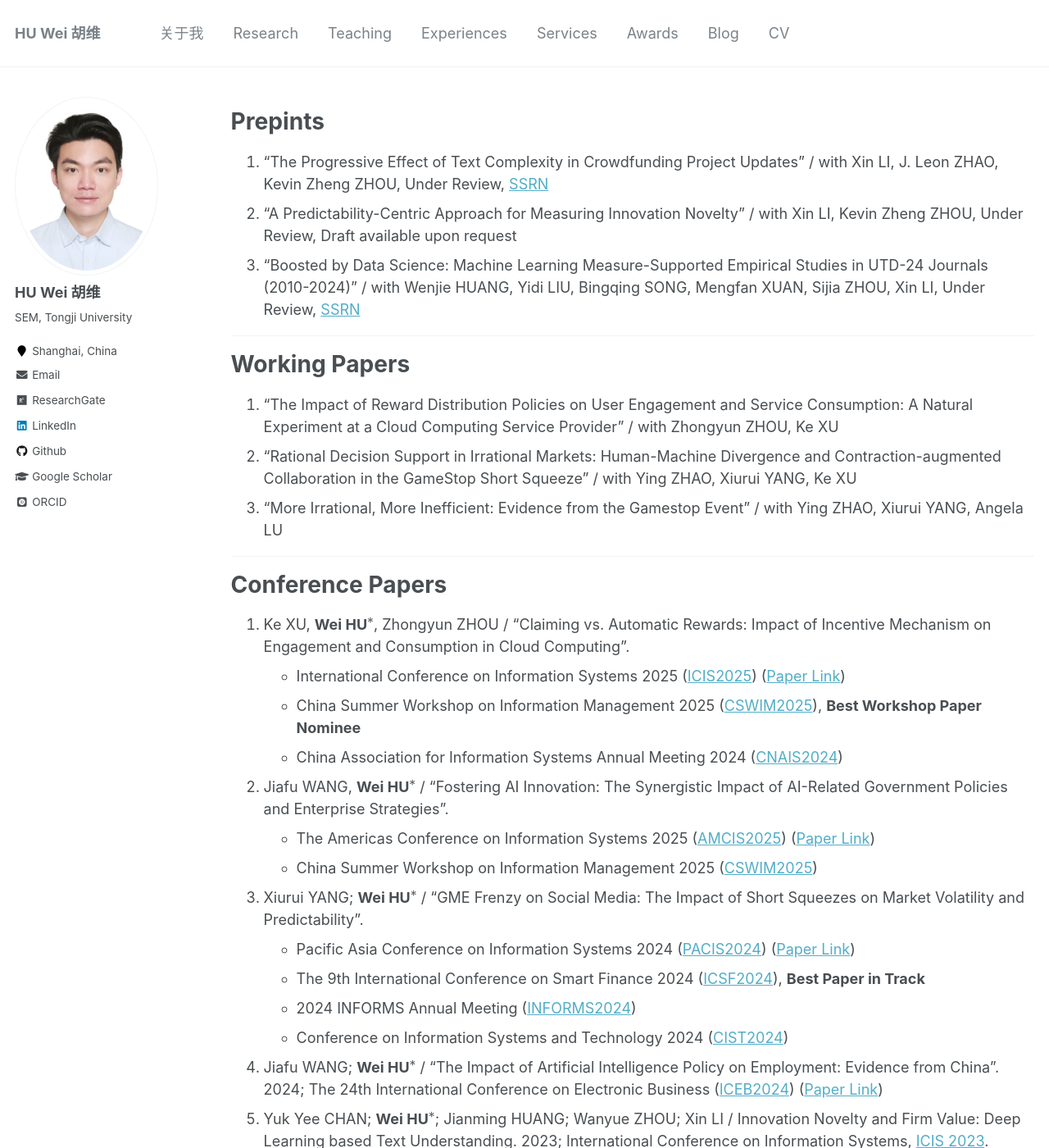
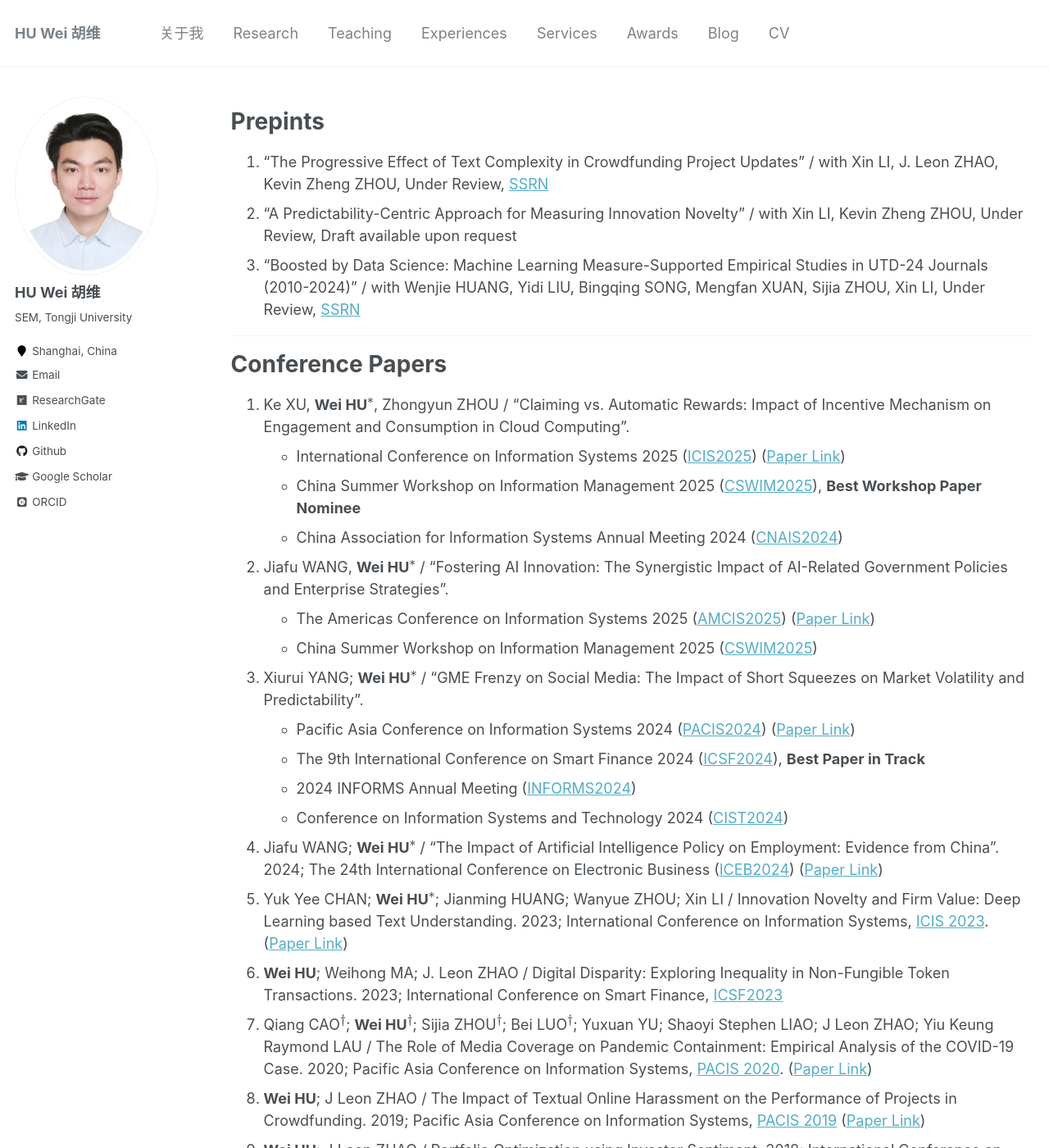
Before and after one commit to huwei-vincent/huwei-vincent.github.io, a Jekyll site: the page built from _pages/my-publication.md, in a window 1280 px wide and 1400 px high. Shown: the whole window at 82% size. Built offline with Jekyll 4.4.1, drawn with Linux system fonts in a browser that asks for light colours; some web fonts are replaced; formulas are drawn with MathJax 3; some of the changed text lies outside the part shown.

```diff
--- a/_pages/my-publication.md
+++ b/_pages/my-publication.md
@@ -10,15 +10,6 @@ author_profile: true
 1. "The Progressive Effect of Text Complexity in Crowdfunding Project Updates" / with Xin LI, J. Leon ZHAO, Kevin Zheng ZHOU, Under Review, [SSRN](https://papers.ssrn.com/sol3/papers.cfm?abstract_id=3925150)
 2. "A Predictability-Centric Approach for Measuring Innovation Novelty" / with Xin LI, Kevin Zheng ZHOU, Under Review, Draft available upon request
 3. "Boosted by Data Science: Machine Learning Measure-Supported Empirical Studies in UTD-24 Journals (2010-2024)" / with Wenjie HUANG, Yidi LIU, Bingqing SONG, Mengfan XUAN, Sijia ZHOU, Xin LI, Under Review, [SSRN](https://papers.ssrn.com/sol3/papers.cfm?abstract_id=5233143)
-
----
-
-# Working Papers
-
-
-6. "The Impact of Reward Distribution Policies on User Engagement and Service Consumption: A Natural Experiment at a Cloud Computing Service Provider" / with Zhongyun ZHOU, Ke XU
-6. "Rational Decision Support in Irrational Markets: Human-Machine Divergence and Contraction-augmented Collaboration in the GameStop Short Squeeze" / with Ying ZHAO, Xiurui YANG, Ke XU
-5. "More Irrational, More Inefficient: Evidence from the Gamestop Event" / with Ying ZHAO, Xiurui YANG, Angela LU
 
 ---
 
```
Also changed, not shown: other parts of _pages/my-publication.md (+9 -0 lines).
